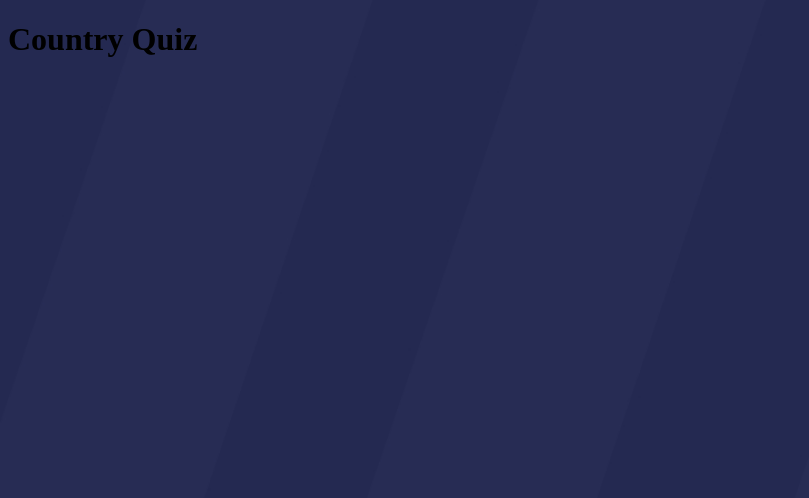
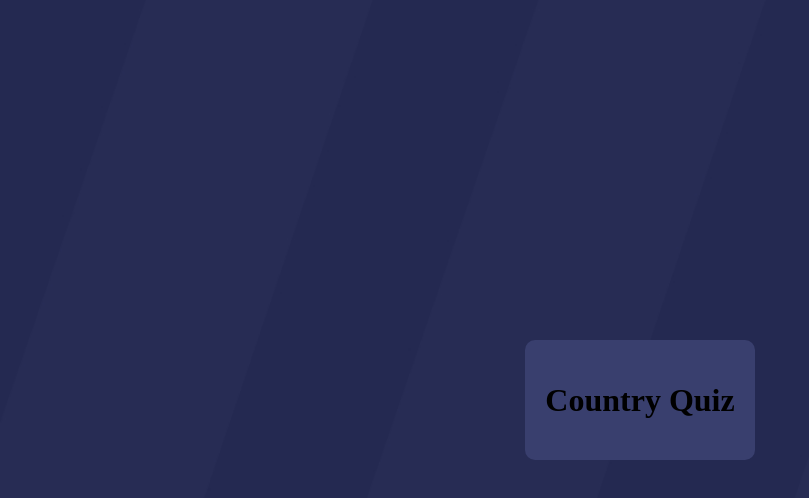
Before and after one commit to LugpDev2022/country-quiz, a React (Vite) app: page / in a window 1280 px wide. Shown: the top 498 px of the page, without its empty margins (0-809 px from the left). Built offline with nearby package versions, Linux system fonts and the light colour scheme.

Commit message:
Center the <main> and give it styles

```diff
--- a/src/App.tsx
+++ b/src/App.tsx
@@ -1,5 +1,9 @@
 const App = () => {
-  return <h1>Country Quiz</h1>;
+  return (
+    <main className='main'>
+      <h1>Country Quiz</h1>
+    </main>
+  );
 };
 
 export default App;
--- a/src/index.css
+++ b/src/index.css
@@ -4,4 +4,15 @@ body {
   background-position: center center;
   background-repeat: no-repeat;
   background-size: cover;
+  display: grid;
+  margin: 0;
+  min-height: 100vh;
+  place-items: center;
+  width: 100%;
 }
+
+.main {
+  background-color: #393f6e;
+  padding: 20px;
+  border-radius: 10px;
+}
```
